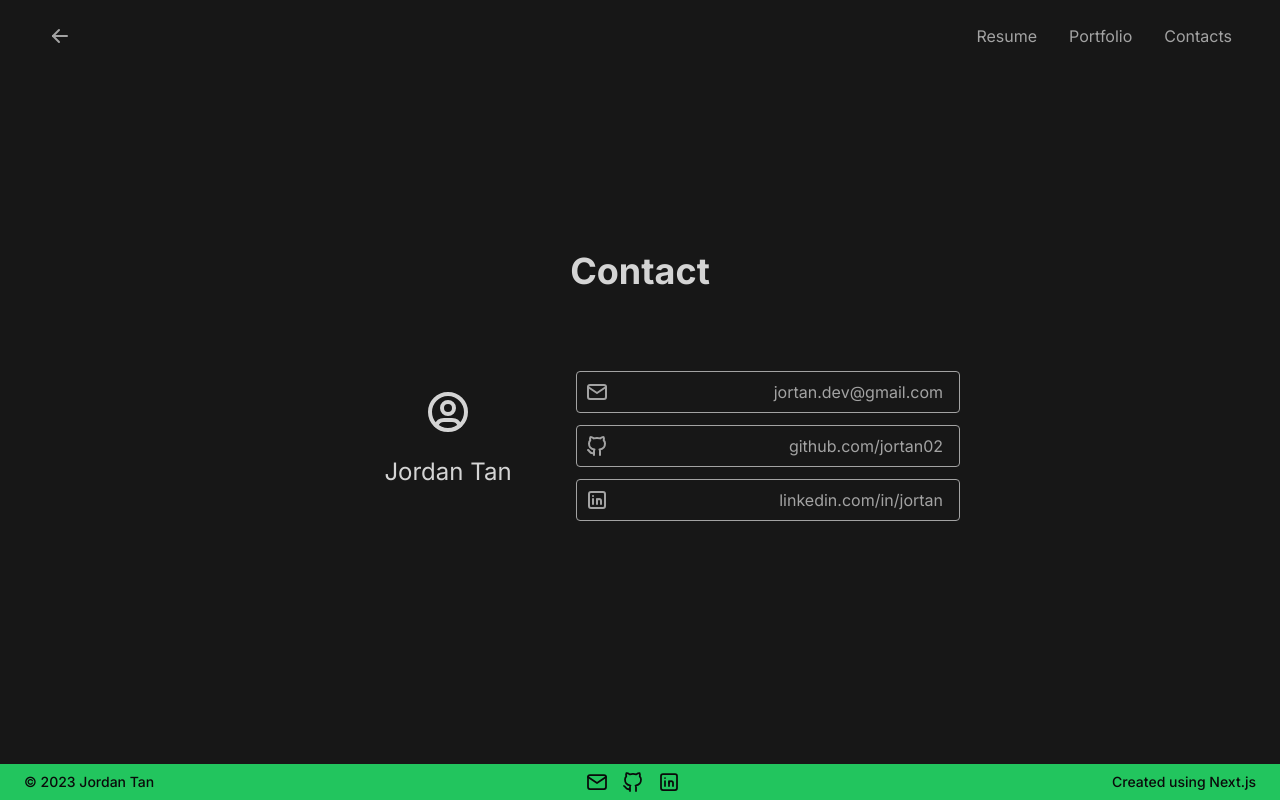
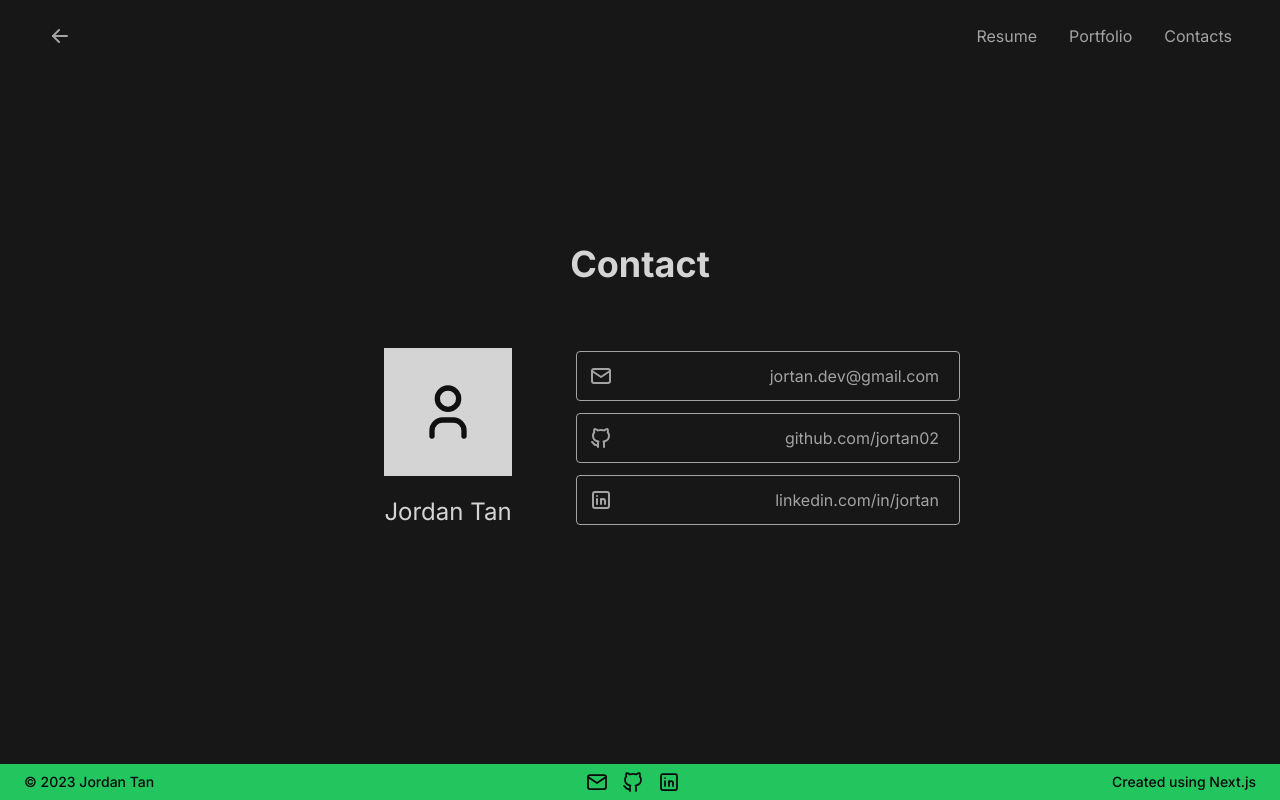
Before and after one commit to jortan02/jortan.dev, a Next.js app: page /contact in a window 1280 px wide. Built offline with nearby package versions, Linux system fonts and the light colour scheme.

Commit message:
Changed contact page

```diff
--- a/src/app/contact/page.tsx
+++ b/src/app/contact/page.tsx
@@ -1,7 +1,7 @@
 import { contactInfo } from "@/constants/contactInfo";
 import { ContactCard } from "@/components/ContactCard";
 import {
-    IconUserCircle,
+    IconUser,
     IconMail,
     IconBrandGithub,
     IconBrandLinkedin,
@@ -12,9 +12,11 @@ export default async function ContactIndex() {
         <main className="flex-grow flex flex-col items-center justify-center">
             <div className="w-1/2">
                 <h1 className="text-center text-4xl font-bold">Contact</h1>
-                <div className="py-16 w-full flex flex-col md:flex-row items-center justify-center space-y-4">
+                <div className="py-16 w-full flex flex-col md:flex-row items-center justify-center space-y-4 md:space-y-0">
                     <div className="md:w-2/5 flex flex-col items-center justify-center space-y-5">
-                        <IconUserCircle size={48} />
+                        <div className="w-32 h-32 bg-neutral-300 flex items-center justify-center ">
+                        <IconUser size={64} color="#101010" />
+                        </div>
                         <h2 className="text-2xl">Jordan Tan</h2>
                     </div>
                     <div className="md:w-3/5 max-w-96 flex flex-col space-y-3">
--- a/src/components/ContactCard.tsx
+++ b/src/components/ContactCard.tsx
@@ -10,7 +10,7 @@ export const ContactCard: React.FC<ContactCardProps> = ({
     name,
 }) => {
     return (
-        <a href={link} target="_blank" className="border rounded p-2 flex justify-between space-x-2 duration-200 border-neutral-400 hover:border-neutral-100 text-neutral-400 hover:text-neutral-100">
+        <a href={link} target="_blank" className="border rounded p-3 flex justify-between space-x-2 duration-200 border-neutral-400 hover:border-neutral-100 text-neutral-400 hover:text-neutral-100">
             {icon}
             <h3 className="pr-2">{name}</h3>
         </a>
```
